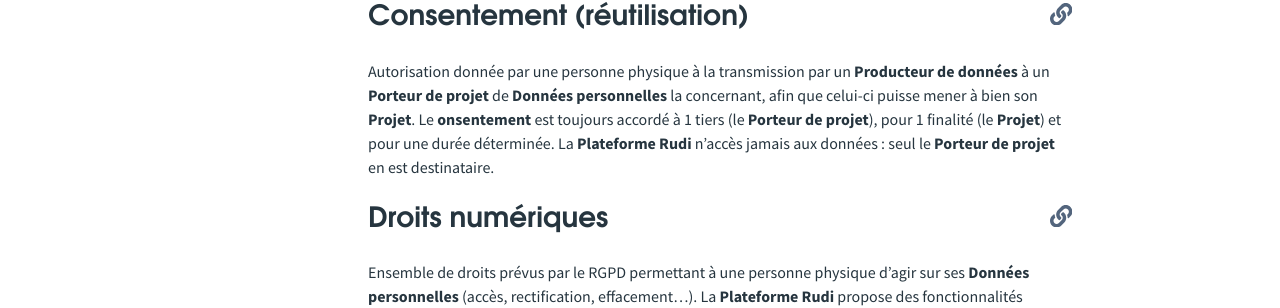
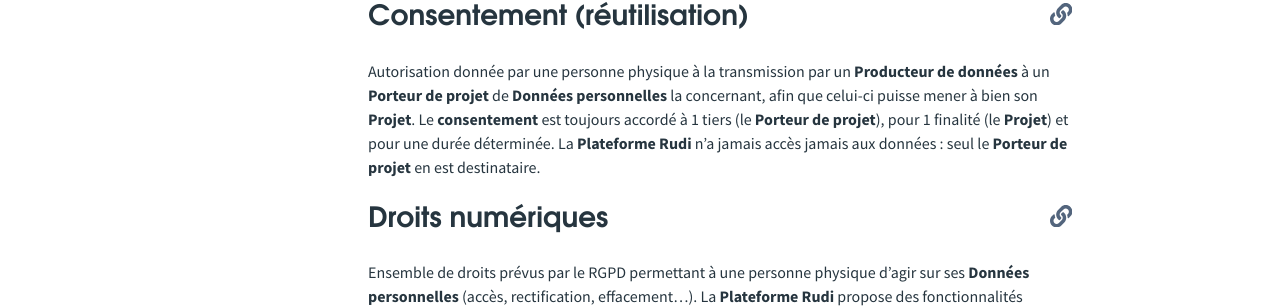
Before and after one commit to sigrennesmetropole/rudi_documentation, a Jekyll site: the page built from articles/_glossaire/concepts-rudi.md, in a window 1280 px wide. Shown: the part 1056-1364 px from the top of the page. Built offline with Jekyll 4.4.1, drawn with Linux system fonts in a browser that asks for light colours.

Commit message:
Update concepts-rudi.md

```diff
--- a/articles/_glossaire/concepts-rudi.md
+++ b/articles/_glossaire/concepts-rudi.md
@@ -18,7 +18,7 @@
 Autorisation donnée par une personne physique pour la collecte de **Données personnelles** la concernant. Dans le cadre de Rudi, ce type de consentement est utilisé uniquement lors de la création de compte et lors de la navigation sur le site, afin de permettre le bon fonctionnement de la plateforme. En revanche, la **Gouvernance de Rudi** n'accède jamais aux données personnelles gérées par les **Producteurs de données**.
 
 ## Consentement (réutilisation)
-Autorisation donnée par une personne physique à la transmission par un **Producteur de données** à un **Porteur de projet** de **Données personnelles** la concernant, afin que celui-ci puisse mener à bien son **Projet**. Le **onsentement** est toujours accordé à 1 tiers (le **Porteur de projet**), pour 1 finalité (le **Projet**) et pour une durée déterminée. La **Plateforme Rudi** n'accès jamais aux données : seul le **Porteur de projet** en est destinataire.
+Autorisation donnée par une personne physique à la transmission par un **Producteur de données** à un **Porteur de projet** de **Données personnelles** la concernant, afin que celui-ci puisse mener à bien son **Projet**. Le **consentement** est toujours accordé à 1 tiers (le **Porteur de projet**), pour 1 finalité (le **Projet**) et pour une durée déterminée. La **Plateforme Rudi** n'a jamais accès jamais aux données : seul le **Porteur de projet** en est destinataire.
 
 ## Droits numériques
 Ensemble de droits prévus par le RGPD permettant à une personne physique d'agir sur ses **Données personnelles** (accès, rectification, effacement…). La **Plateforme Rudi** propose des fonctionnalités permettant de faciliter aux habitants et usagers des services publics de Rennes Métropole l'activation de ces droits auprès des **Producteurs de données** qui disposent de données personnelles les concernant.
```
